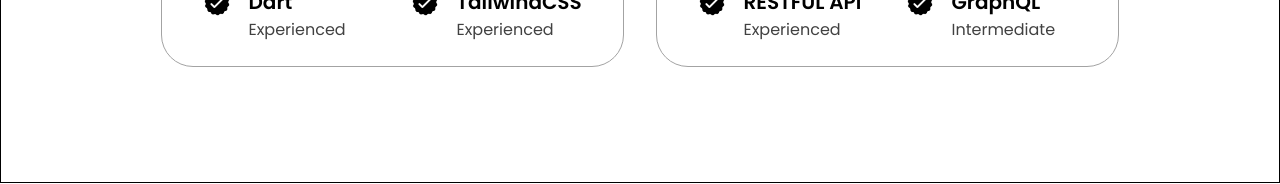
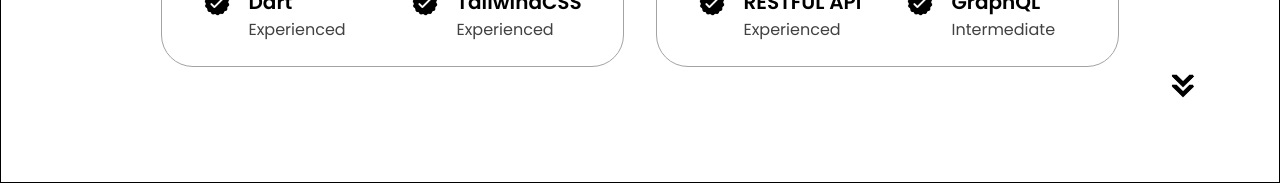
Before and after one commit to ramioooz/react_simple_portfolio, a React (Vite) app: page / in a window 1280 px wide. Shown: the part 2223-2407 px from the top of the page. Built offline with nearby package versions, Linux system fonts and the light colour scheme.

Commit message:
added arrow-icon

```diff
--- a/src/components/Experience.tsx
+++ b/src/components/Experience.tsx
@@ -1,5 +1,6 @@
 import React from "react";
 import { backendSkills, frontendSkills } from "../constants";
+import { arrow } from "../assets";
 
 const Experience = () => {
   return (
@@ -46,6 +47,9 @@
           </div>
         </div>
       </div>
+      <a href="#projects">
+        <img src={arrow} alt="arrow icon" className="arrow-icon" />
+      </a>
     </section>
   );
 };
--- a/src/index.css
+++ b/src/index.css
@@ -287,7 +287,7 @@
   position: absolute;
   right: 5rem;
   bottom: 5rem;
-  cursor: pointer;
+  /* cursor: pointer; */
 }
 
 /* EXPERIENCE SECTION */
```
